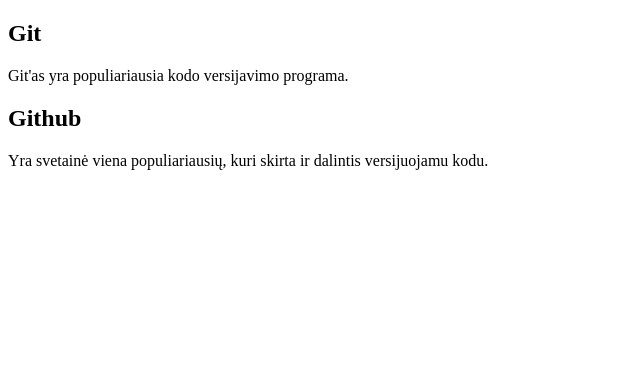
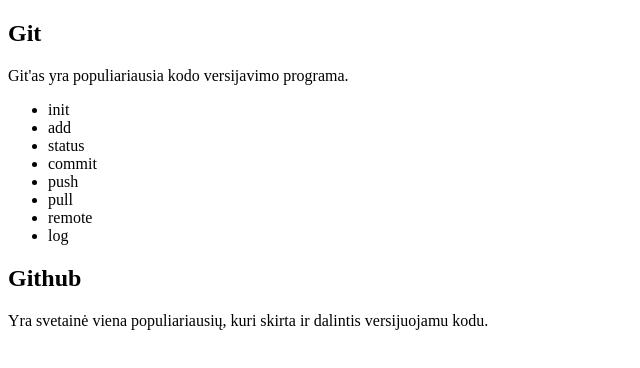
Before and after one commit to BerzinisG/heyHou, a plain HTML site: page index.html in a window 1280 px wide. Shown: the whole page, without its empty margins (0-640 px from the left). Drawn offline with Linux system fonts and the light colour scheme.

Commit message:
pridetos gto komandos

```diff
--- a/index.html
+++ b/index.html
@@ -15,6 +15,16 @@
       <p>
         Git'as yra populiariausia kodo versijavimo programa.
       </p>
+      <ul>
+        <li>init</li>
+        <li>add</li>
+        <li>status</li>
+        <li>commit</li>
+        <li>push</li>
+        <li>pull</li>
+        <li>remote</li>
+        <li>log</li>
+      </ul>
     </section>
     <section id="github">
       <h1>Github</h1>
```
